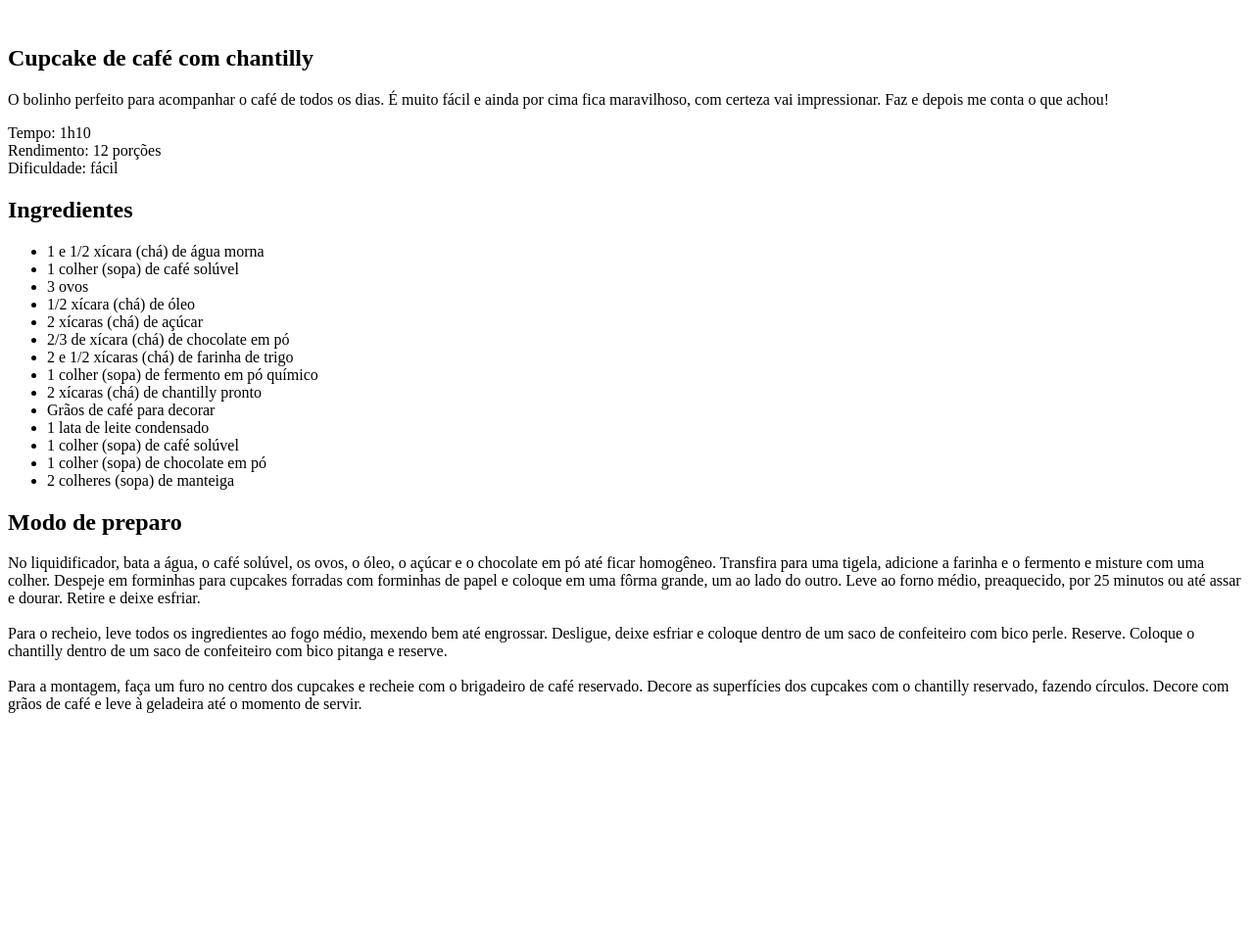
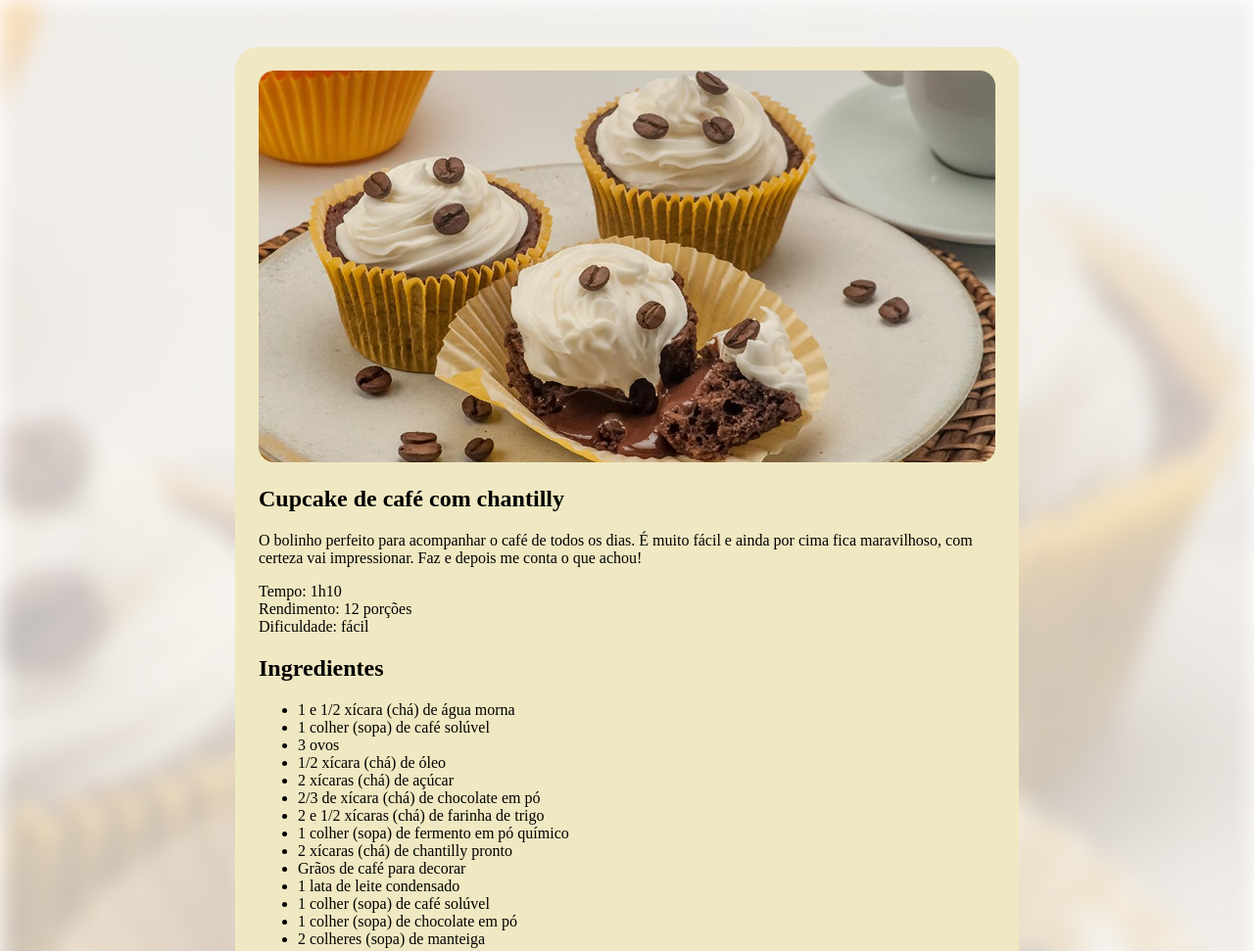
Before and after one commit to cristofhersilva02/Projeto-receita, a plain HTML site: page index.html in a window 1280 px wide. Shown: the top 971 px of the page at 98% size. Before the commit the page ends 800 px from the top, so only its background shows below. Drawn offline with Linux system fonts and the light colour scheme.

Commit message:
linkando css

```diff
--- a/index.html
+++ b/index.html
@@ -4,10 +4,12 @@
     <meta charset="UTF-8">
     <meta name="viewport" content="width=device-width, initial-scale=1.0">
     <title>Página de receita</title>
+
+    <link rel="stylesheet" href="style.css">
 </head>
 <body>
 <div id="page">
-    <img src="" alt="">
+    <img src="Assets/main-image.png" alt="Imagem de um cupcake de café com chantilly">
     <main>
         <section id="about">
             <h1>Cupcake de café com chantilly</h1>
```
